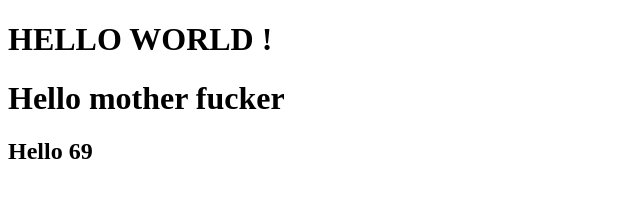
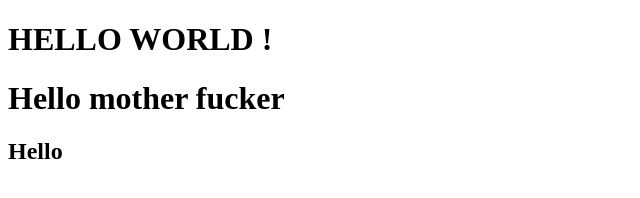
Before and after one commit to Aka-suvam/Pull-Request-, a plain HTML site: page index.html in a window 1280 px wide. Shown: the full height of the page, 0-640 px from the left. Drawn offline with Linux system fonts and the light colour scheme.

Commit message:
Update index.html

```diff
--- a/index.html
+++ b/index.html
@@ -6,6 +6,6 @@
   <body>
     <h1>HELLO WORLD !</h1>
     <h1>Hello mother fucker</h1>
-    <h2>Hello 69</h2>
+    <h2>Hello</h2>
   </body>
 </html>
```
